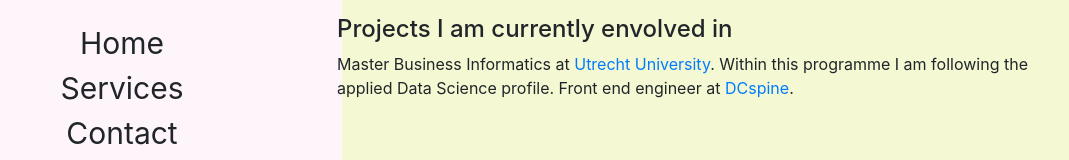
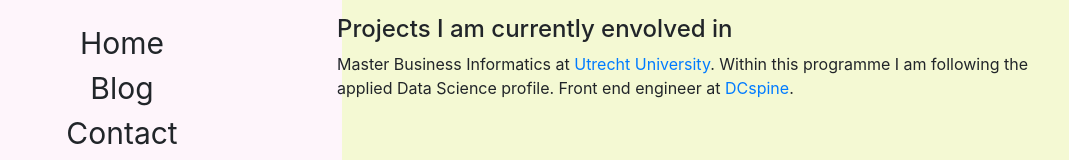
Before and after one commit to SaanGithub/VuejsPortfolio, a Vue app: page / in a window 1280 px wide. Shown: the part 354-514 px from the top of the page, without its empty margins (98-1167 px from the left). Built offline with nearby package versions, Linux system fonts and the light colour scheme.

Commit message:
minor text change

```diff
--- a/src/components/Sidebar.vue
+++ b/src/components/Sidebar.vue
@@ -4,7 +4,7 @@
 			<div><img class="logo" src="https://image.ibb.co/ccLuXF/logo.png"></div>
 			<ul>
 				<li><a class="link" href="#"><strong>Home</strong></a></li>
-				<li><a class="link" href="#"><strong>Services</strong></a></li>
+				<li><a class="link" href="#"><strong>Blog</strong></a></li>
 				<li><a class="link" href="#"><strong>Contact</strong></a></li>
 			</ul>
 		</div>
```
